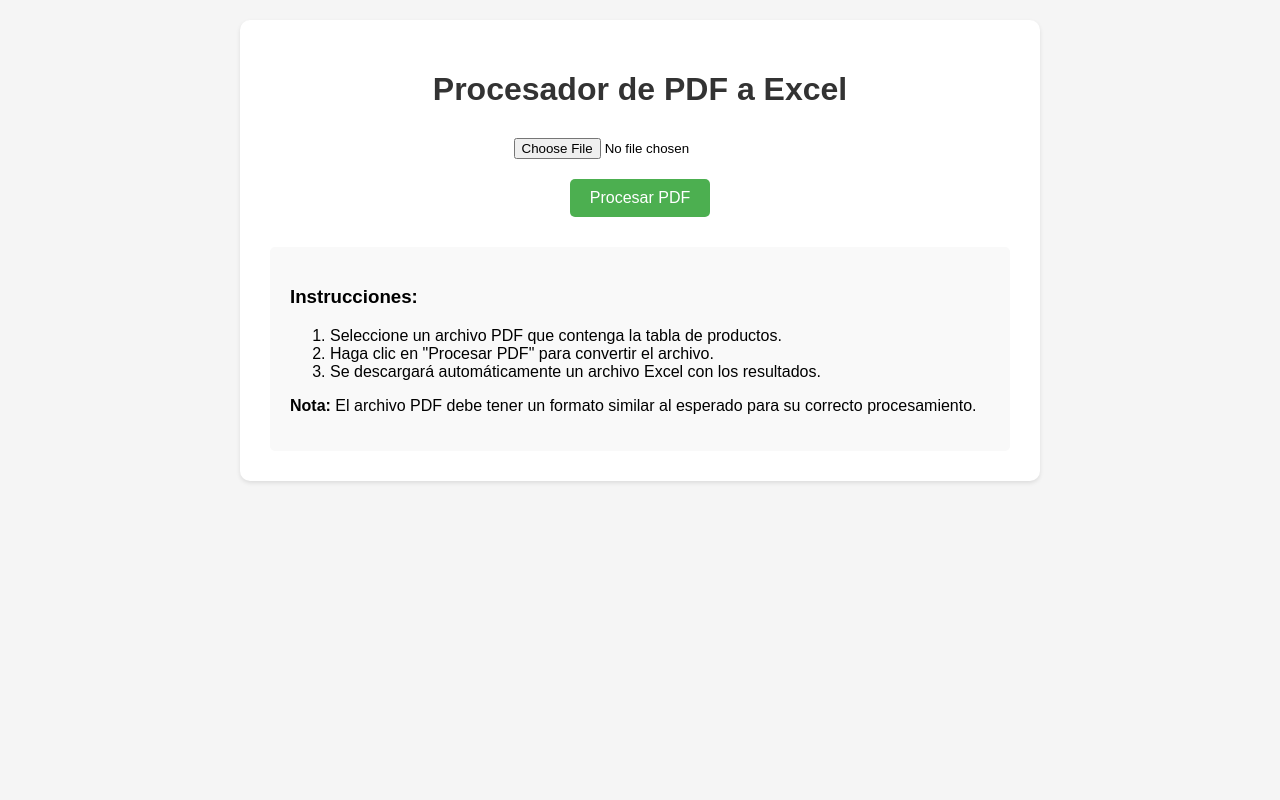
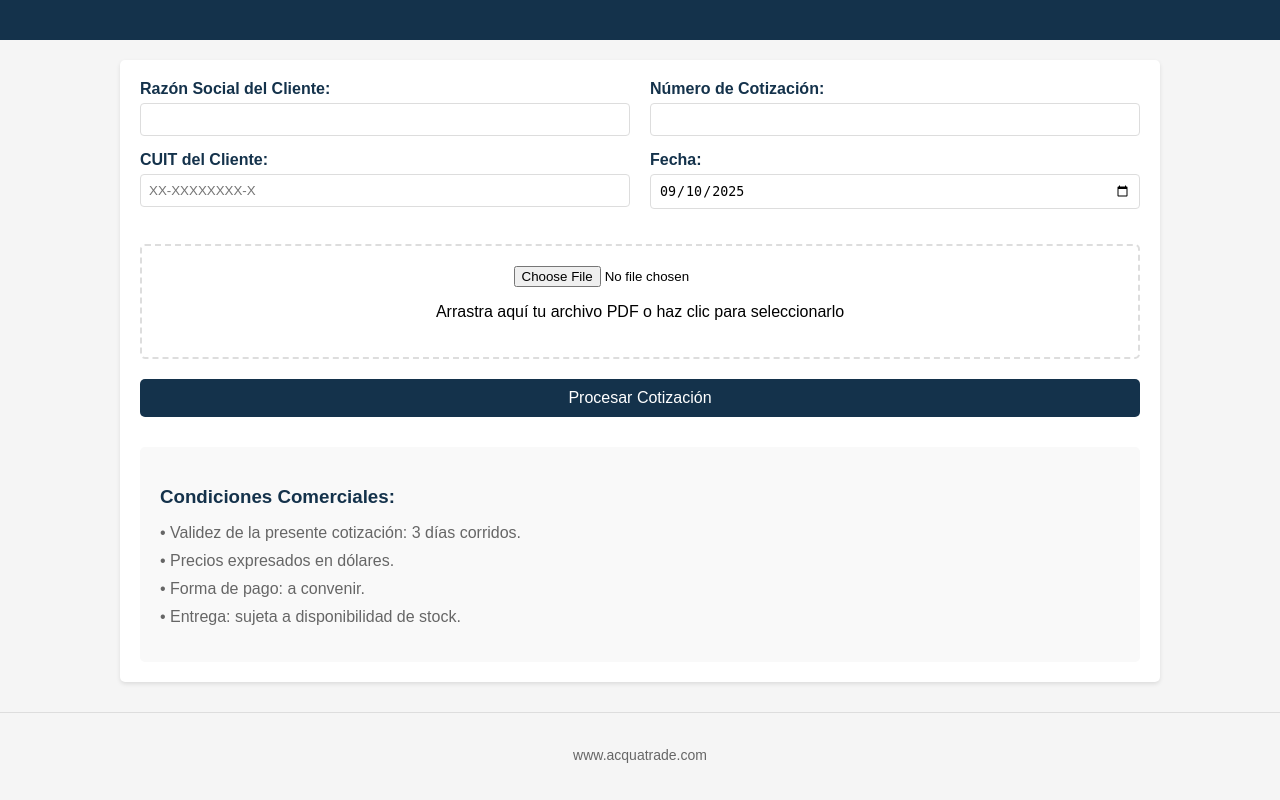
Before and after one commit to mwolinsky/processing_pdf_to_excel, a Flask app: page / in a window 1280 px wide. Run offline with Flask 3, Linux system fonts and the light colour scheme.

Commit message:
Update index.html

```diff
--- a/templates/index.html
+++ b/templates/index.html
@@ -3,81 +3,175 @@
 <head>
     <meta charset="UTF-8">
     <meta name="viewport" content="width=device-width, initial-scale=1.0">
-    <title>Procesador de PDF a Excel</title>
+    <title>Acquatrade Sudamericana - Procesador de Cotizaciones</title>
     <style>
         body {
             font-family: Arial, sans-serif;
-            max-width: 800px;
-            margin: 0 auto;
-            padding: 20px;
+            margin: 0;
+            padding: 0;
             background-color: #f5f5f5;
         }
-        .container {
-            background-color: white;
-            padding: 30px;
-            border-radius: 10px;
-            box-shadow: 0 2px 4px rgba(0, 0, 0, 0.1);
-        }
-        h1 {
-            color: #333;
-            text-align: center;
-            margin-bottom: 30px;
-        }
-        .upload-form {
+        .header {
+            background-color: #14324B;
+            padding: 20px;
             text-align: center;
         }
-        .file-input {
-            margin: 20px 0;
+        /* .logo {
+            max-width: 300px;
+            margin: 10px auto;
+        } */
+        .container {
+            max-width: 1000px;
+            margin: 20px auto;
+            padding: 20px;
+            background-color: white;
+            box-shadow: 0 2px 4px rgba(0, 0, 0, 0.1);
+            border-radius: 5px;
+        }
+        .form-group {
+            margin-bottom: 15px;
+        }
+        .form-group label {
+            display: block;
+            margin-bottom: 5px;
+            font-weight: bold;
+            color: #14324B;
+        }
+        .form-group input {
+            width: 100%;
+            padding: 8px;
+            border: 1px solid #ddd;
+            border-radius: 4px;
+            box-sizing: border-box;
+        }
+        .form-row {
+            display: flex;
+            gap: 20px;
+            margin-bottom: 20px;
+        }
+        .form-col {
+            flex: 1;
         }
         .submit-button {
-            background-color: #4CAF50;
+            background-color: #14324B;
             color: white;
             padding: 10px 20px;
             border: none;
             border-radius: 5px;
             cursor: pointer;
             font-size: 16px;
+            width: 100%;
+            margin-top: 20px;
         }
         .submit-button:hover {
-            background-color: #45a049;
+            background-color: #1c4668;
         }
-        .instructions {
+        .conditions {
             margin-top: 30px;
             padding: 20px;
             background-color: #f9f9f9;
             border-radius: 5px;
+        }
+        .conditions h3 {
+            color: #14324B;
+            margin-bottom: 15px;
+        }
+        .conditions ul {
+            list-style-type: none;
+            padding-left: 0;
+        }
+        .conditions li {
+            margin-bottom: 10px;
+            color: #666;
+        }
+        .footer {
+            text-align: center;
+            padding: 20px;
+            color: #666;
+            font-size: 14px;
+            border-top: 1px solid #ddd;
+            margin-top: 30px;
         }
         .error {
             color: red;
             margin-top: 10px;
             display: none;
         }
+        .file-input-container {
+            border: 2px dashed #ddd;
+            padding: 20px;
+            text-align: center;
+            margin-top: 20px;
+            border-radius: 5px;
+        }
+        .file-input-container:hover {
+            border-color: #14324B;
+        }
     </style>
 </head>
 <body>
+    <div class="header">
+        <!-- Logo removido -->
+    </div>
+
     <div class="container">
-        <h1>Procesador de PDF a Excel</h1>
-        <div class="upload-form">
-            <form action="/upload" method="post" enctype="multipart/form-data" onsubmit="return validateForm()">
-                <div class="file-input">
-                    <input type="file" name="file" id="file" accept=".pdf" required>
+        <form action="/upload" method="post" enctype="multipart/form-data" onsubmit="return validateForm()">
+            <div class="form-row">
+                <div class="form-col">
+                    <div class="form-group">
+                        <label for="razon_social">Razón Social del Cliente:</label>
+                        <input type="text" id="razon_social" name="razon_social" required>
+                    </div>
+                    <div class="form-group">
+                        <label for="cuit">CUIT del Cliente:</label>
+                        <input type="text" id="cuit" name="cuit" pattern="[0-9]{2}-[0-9]{8}-[0-9]{1}" placeholder="XX-XXXXXXXX-X" required>
+                    </div>
                 </div>
-                <button type="submit" class="submit-button">Procesar PDF</button>
-            </form>
+                <div class="form-col">
+                    <div class="form-group">
+                        <label for="nro_cotizacion">Número de Cotización:</label>
+                        <input type="text" id="nro_cotizacion" name="nro_cotizacion" required>
+                    </div>
+                    <div class="form-group">
+                        <label for="fecha">Fecha:</label>
+                        <input type="date" id="fecha" name="fecha" required>
+                    </div>
+                </div>
+            </div>
+
+            <div class="file-input-container">
+                <input type="file" name="file" id="file" accept=".pdf" required>
+                <p>Arrastra aquí tu archivo PDF o haz clic para seleccionarlo</p>
+            </div>
+
+            <button type="submit" class="submit-button">Procesar Cotización</button>
             <div id="error" class="error"></div>
-        </div>
-        <div class="instructions">
-            <h3>Instrucciones:</h3>
-            <ol>
-                <li>Seleccione un archivo PDF que contenga la tabla de productos.</li>
-                <li>Haga clic en "Procesar PDF" para convertir el archivo.</li>
-                <li>Se descargará automáticamente un archivo Excel con los resultados.</li>
-            </ol>
-            <p><strong>Nota:</strong> El archivo PDF debe tener un formato similar al esperado para su correcto procesamiento.</p>
+        </form>
+
+        <div class="conditions">
+            <h3>Condiciones Comerciales:</h3>
+            <ul>
+                <li>• Validez de la presente cotización: 3 días corridos.</li>
+                <li>• Precios expresados en dólares.</li>
+                <li>• Forma de pago: a convenir.</li>
+                <li>• Entrega: sujeta a disponibilidad de stock.</li>
+            </ul>
         </div>
     </div>
 
+    <div class="footer">
+        <p>www.acquatrade.com</p>
+    </div>
+
     <script>
+        // Establecer la fecha actual por defecto
+        window.onload = function() {
+            const today = new Date();
+            const offset = -3; // GMT-3 (Argentina)
+            const argentinaDate = new Date(today.getTime() + offset * 3600 * 1000);
+            document.getElementById('fecha').valueAsDate = argentinaDate;
+        }
+
         function validateForm() {
             const fileInput = document.getElementById('file');
             const errorDiv = document.getElementById('error');
@@ -98,6 +192,18 @@
             errorDiv.style.display = 'none';
             return true;
         }
+
+        // Validación de CUIT en tiempo real
+        document.getElementById('cuit').addEventListener('input', function(e) {
+            let value = e.target.value.replace(/\D/g, '');
+            if (value.length >= 2) {
+                value = value.substring(0, 2) + '-' + value.substring(2);
+            }
+            if (value.length >= 11) {
+                value = value.substring(0, 11) + '-' + value.substring(11);
+            }
+            e.target.value = value;
+        });
     </script>
 </body>
 </html>
```
